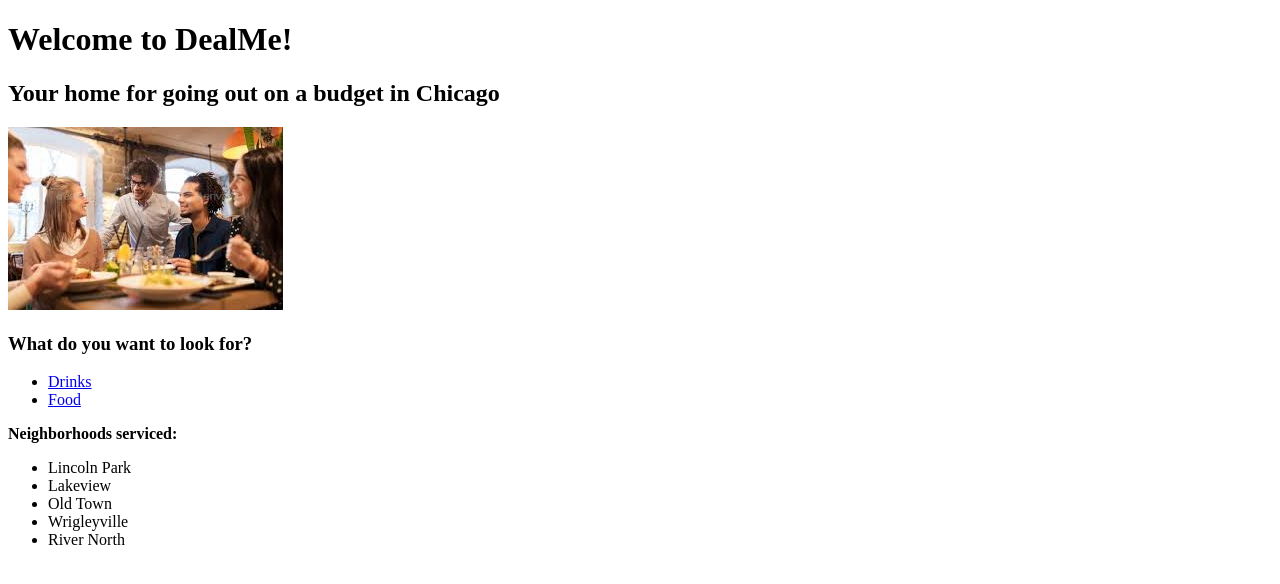
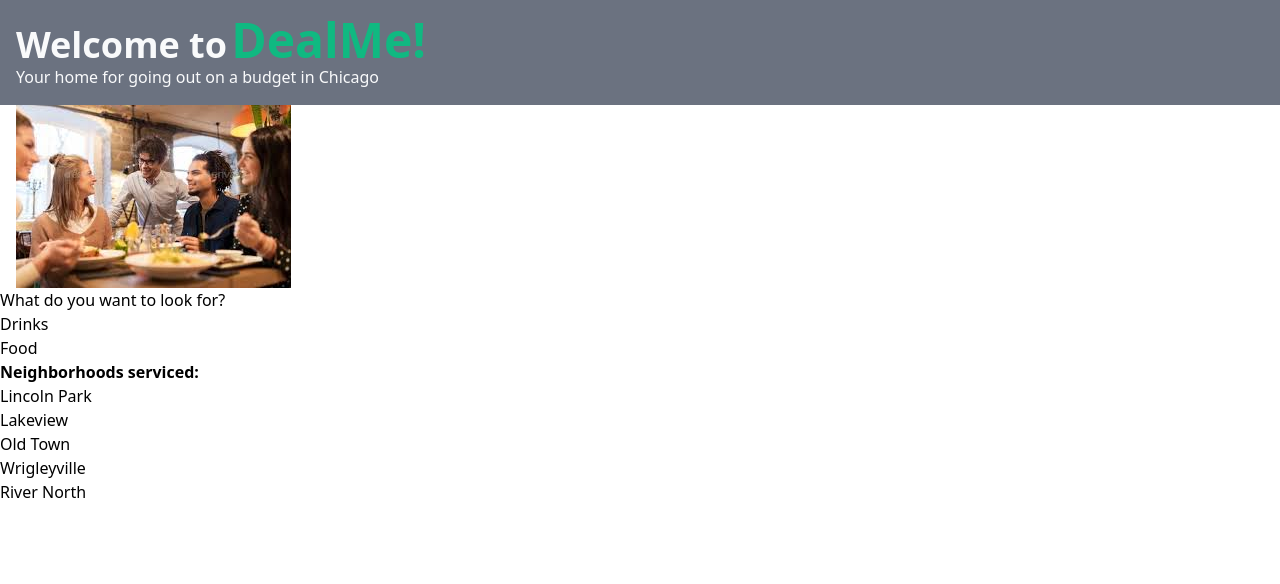
Before and after one commit to alec-atlas/hw2, a plain HTML site: page index.html in a window 1280 px wide. Drawn offline with nearby package versions, Linux system fonts and the light colour scheme.

Commit message:
header progress

```diff
--- a/index.html
+++ b/index.html
@@ -2,12 +2,23 @@
 <html lang="en">
     <head>
         <title> DealMe - Daily Food and Drink deals in your area! </title>
+        <link href="https://unpkg.com/tailwindcss@^2/dist/tailwind.min.css" rel="stylesheet" type="text/css">
     </head>
 
     <body>
-        <h1> Welcome to DealMe! </h1>
-        <h2> Your home for going out on a budget in Chicago </h2>
-        <p><img src="friends.jpg"></p>
+        <!-- HEADER -->
+        <div class="flex bg-gray-500">
+            <h1 class="pt-4 pl-4">
+                <span class="text-4xl font-semibold text-gray-50">Welcome to</span>
+                <span class="text-5xl font-bold text-green-500"> DealMe!</span>
+            </h1>
+        </div>
+        <div class="flex bg-gray-500">
+            <h2 class="pl-4 pb-4 text-gray-50"> Your home for going out on a budget in Chicago </h2>
+        </div>
+
+        <div>
+            <p class="pl-4 w-full"><img src="friends.jpg"></p>
             <h3>What do you want to look for?</h3>
                 <ul>
                     <li><a href="Drinks.html">Drinks</a></li>
@@ -21,7 +32,7 @@
                     <li>Wrigleyville</li>
                     <li>River North</li>
                 </ul>
-
+        </div>
     </body>
 
     </html>
```
Also changed, not shown: drinks.html (+1 -0 lines), food.html (+1 -0 lines). Lines whose indentation alone changed are shown as unchanged.
